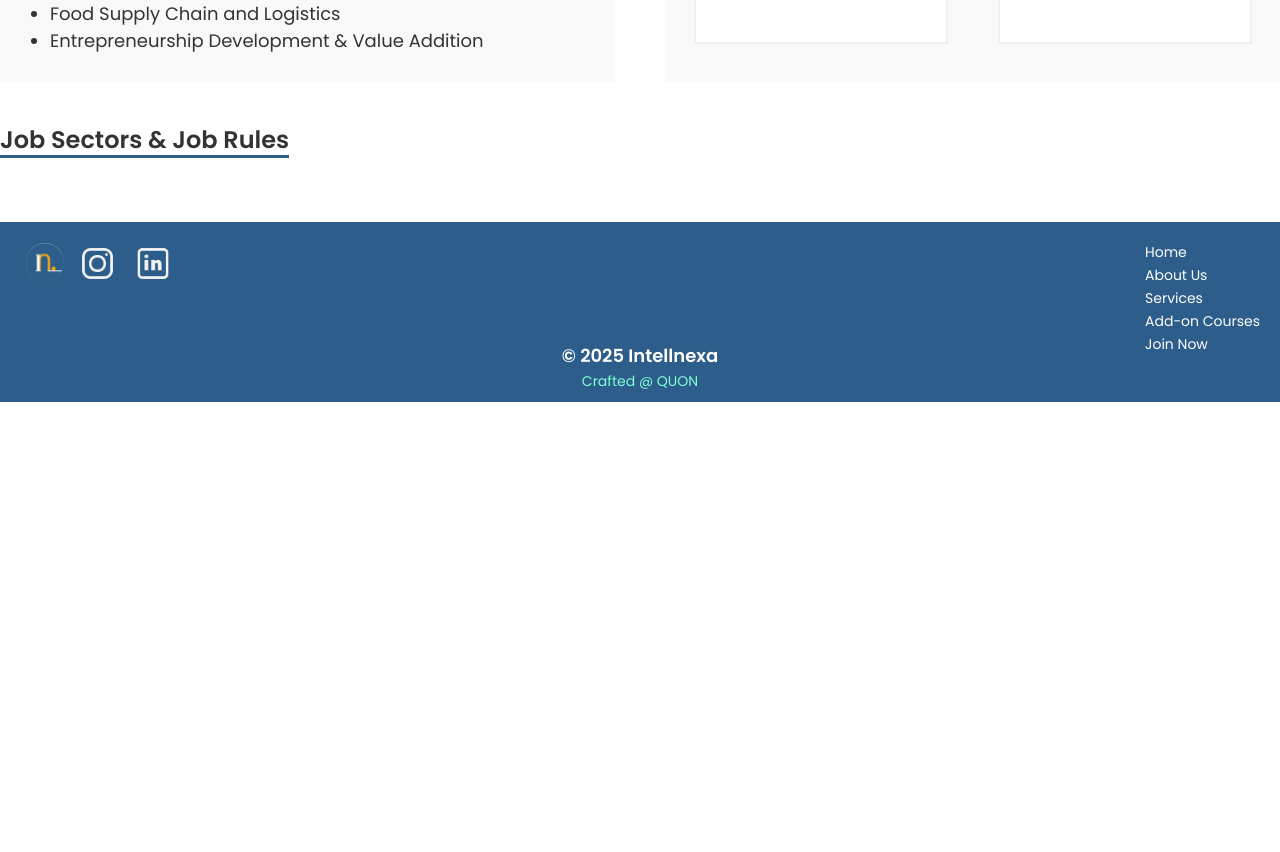
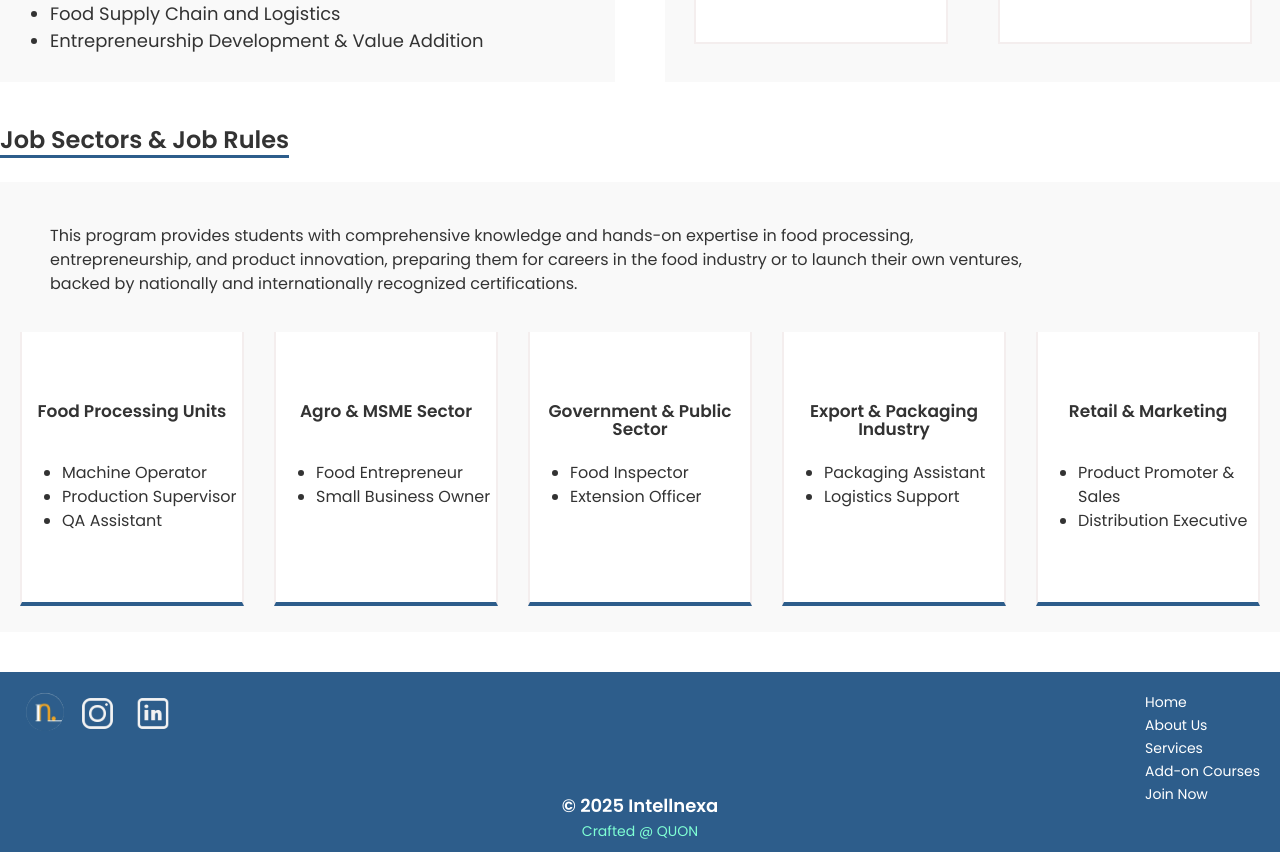
Before and after one commit to achuthspai04/intellnexa, a React (Vite) app: page /foodprocessing in a window 1280 px wide. Shown: the part 1348-2200 px from the top of the page. Before the commit the page ends 1750 px from the top, so only its background shows below. Built offline with nearby package versions, Linux system fonts and the light colour scheme.

Commit message:
food page done

```diff
--- a/src/pages/foodprocessing.css
+++ b/src/pages/foodprocessing.css
@@ -27,7 +27,7 @@
 
 .food-title1::after,
 .left-header::after,
-.right-header::after {
+.right-header::after{
   content: "";
   display: block;
   position: absolute;
@@ -216,9 +216,69 @@
     padding-left: 20px;
 }
 
-.last{
+.lastt{
     text-align: left;
     max-width: 1390px;
     margin: 0 auto;
     margin-bottom: 40px;
 }
+
+.final-boxx1{
+    display: flex;
+    flex-direction: column;
+    justify-content: center;
+    align-items: center;
+    gap: 20px;
+    background-color: #F9F9F9;
+    height: 450px;
+    width: 100%;
+}
+
+.bottom{
+    z-index: 1;
+    display: flex;
+    flex-direction: row;
+    justify-content: center;
+    align-items: center;
+    gap: 30px;
+}
+
+.boxx1{
+    z-index: 100;
+    display: flex;
+    flex-direction: column;
+    justify-content: flex-start;
+    height: 270px;
+    width: 220px;
+    background-color: #ffff;
+    border-left: #f4eeee 2px solid;
+    border-right: #f4eeee 2px solid;
+    border-bottom: #2d5d8b 4px solid;
+}
+
+.top{
+    margin-left: 50px;
+    margin-right: 250px;
+    font-family: 'poppins', sans-serif;
+    font-size: 16px;
+    color: #333333;
+}
+
+.h{
+    margin-top: 70px;
+    display: flex;
+    justify-content: center;
+    font-family: 'Poppins', sans-serif;
+    font-size: 17px;
+    color: #333333;
+    text-align: center;
+    font-weight: 600;
+    height:10px;
+    line-height: 18px;
+}
+.t{
+    font-family: 'Poppins', sans-serif;
+    font-size: 16px;
+    color: #333333;
+    text-align: left;
+}
--- a/src/pages/foodprocessing.jsx
+++ b/src/pages/foodprocessing.jsx
@@ -106,8 +106,65 @@ function FoodProcessing() {
                 </div>
             </div>
 
-            <div className='last'>
+            <div className='lastt'>
                 <p className='last-header'>Job Sectors & Job Rules</p>
+                <div className='final-boxx1'>
+                    <div className='top'>
+                        <p className='end-text'>This program provides students with comprehensive knowledge and hands-on expertise in food  processing, entrepreneurship, and product innovation, preparing them for careers in the food  industry or to launch their own ventures, backed by nationally and internationally recognized  certifications.</p>
+                    </div>
+
+                    <div className='bottom'>
+                        <div className='boxx1'>
+                            <p className='h'>Food Processing Units</p>
+                            <p className='t'>
+                                <ul className='end-l'>
+                                    <li>Machine Operator</li>
+                                    <li>Production Supervisor</li>
+                                    <li>QA Assistant</li>
+                                </ul>
+                            </p>
+                        </div>
+                        <div className='boxx1'>
+                            <p className='h'>Agro & MSME Sector</p>
+                            <p className='t'>
+                                <ul className='end-l'>
+                                    <li>Food Entrepreneur</li>
+                                    <li> Small Business Owner</li>
+                                </ul>
+                            </p>
+                        </div>
+
+                        <div className='boxx1'>
+                            <p className='h'>Government & Public Sector</p>
+                            <p className='t'>
+                                <ul className='end-l'>
+                                    <li>Food Inspector</li>
+                                    <li>Extension Officer</li>
+                                </ul>
+                            </p>
+                        </div>
+
+                        <div className='boxx1'>
+                            <p className='h'>Export & Packaging Industry</p>
+                            <p className='t'>
+                                <ul className='end-l'>
+                                    <li>Packaging Assistant</li>
+                                    <li>Logistics Support</li>
+                                </ul>
+                            </p>
+                        </div>
+
+                        <div className='boxx1'>
+                            <p className='h'>Retail & Marketing</p>
+                            <p className='t'>
+                                <ul className='end-l'>
+                                    <li>Product Promoter & Sales</li>
+                                    <li>Distribution Executive</li>
+                                </ul>
+                            </p>
+                        </div>
+                    </div>
+                </div>
             </div>
 
        <Footer/>
```
